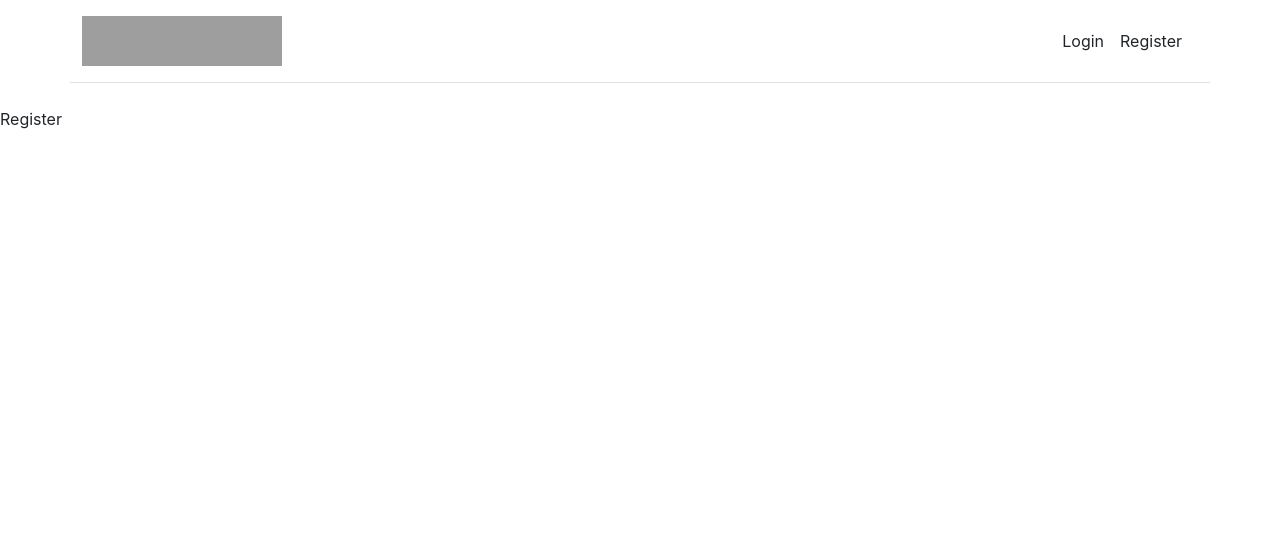
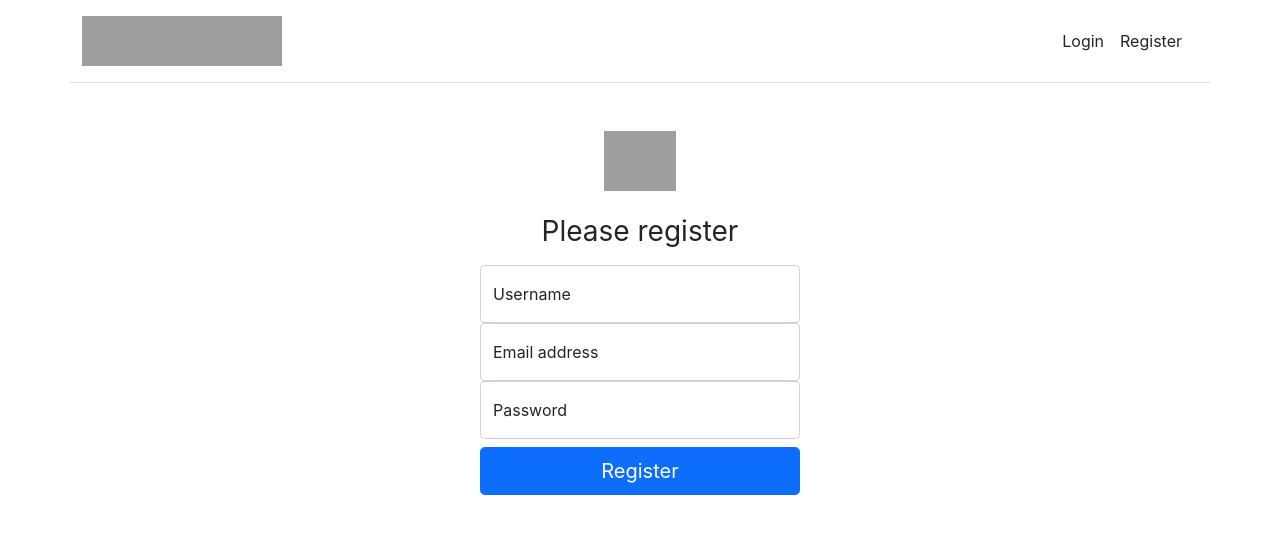
Before and after one commit to jamshid-zayniyev/Authorization, a React (Create React App) app: page /register in a window 1280 px wide. Shown: the top 534 px of the page. Built offline with nearby package versions, Linux system fonts and the light colour scheme; grey boxes are pictures that could not be loaded.

Commit message:
fgf
fhgf

```diff
--- a/package.json
+++ b/package.json
@@ -3,11 +3,14 @@
   "version": "0.1.0",
   "private": true,
   "dependencies": {
+    "@reduxjs/toolkit": "^1.9.2",
     "@testing-library/jest-dom": "^5.16.5",
     "@testing-library/react": "^13.4.0",
     "@testing-library/user-event": "^13.5.0",
+    "axios": "^1.3.1",
     "react": "^18.2.0",
     "react-dom": "^18.2.0",
+    "react-redux": "^8.0.5",
     "react-router-dom": "^6.8.0",
     "react-scripts": "5.0.1",
     "web-vitals": "^2.1.4"
--- a/src/components/login.jsx
+++ b/src/components/login.jsx
@@ -1,6 +1,33 @@
+import { useState } from "react"
+import { useDispatch, useSelector } from "react-redux"
+import { logo } from "../constants"
+import { loginUserStart } from "../slice/auth"
+import { Input } from "../ui"
 const Login = () => {
+    const [email,setEmail] = useState('')
+    const [password,setPassword] = useState('')
+    const dispatch = useDispatch()
+    const {isLoading} = useSelector(state=>state.auth)
+    const loginHandler =(e)=>{
+      e.preventDefault()
+      dispatch(loginUserStart())
+    }
   return (
-    <div>Login</div>
+    <div className="text-center mt-5">
+    <main className="form-signin w-25 m-auto">
+  <form>
+    <img className="mb-4" src={logo} alt="" width="72" height="60"/>
+    <h1 className="h3 mb-3 fw-normal">Please login</h1>
+
+
+    <Input label={'Email address'} state={email} setState={setEmail}/>
+
+    <Input label={'Password'} type={'password'} state={password} setState={setPassword}/>
+
+    <button className="w-100 btn btn-lg btn-primary mt-2" type="submit" disabled={isLoading} onClick={loginHandler}>{isLoading ? "loading..." : "Login"}</button>
+  </form>
+</main>
+</div>
   )
 }
 
--- a/src/components/navbar.jsx
+++ b/src/components/navbar.jsx
@@ -3,12 +3,12 @@ import { logo } from "../constants"
 
 const Navbar = () => {
   return (
-    <div class="d-flex flex-column flex-md-row align-items-center pb-3 mb-4 border-bottom container pt-3">
+    <div className="d-flex flex-column flex-md-row align-items-center pb-3 mb-4 border-bottom container pt-3">
      <Link to={'/'}>
         <img src={logo} alt="" width={200} height={50} />
      </Link>
 
-      <nav class="d-inline-flex mt-2 mt-md-0 ms-md-auto">
+      <nav className="d-inline-flex mt-2 mt-md-0 ms-md-auto">
         <Link to={"/login"} className="me-3 py-2 text-dark text-decoration-none">
             Login
         </Link>
--- a/src/components/register.jsx
+++ b/src/components/register.jsx
@@ -1,6 +1,44 @@
+import { useState } from "react"
+import { useDispatch, useSelector } from "react-redux"
+import { logo } from "../constants"
+import AuthService from "../service/auth"
+import { registerUserFailure, registerUserStart, registerUserSuccess } from "../slice/auth"
+import { Input } from "../ui"
 const Register = () => {
+    const [name,setName] = useState('')
+    const [email,setEmail] = useState('')
+    const [password,setPassword] = useState('')
+    const dispatch = useDispatch()
+    const {isLoading} = useSelector(state=>state.auth)
+    const loginHandler = async (e)=>{
+      e.preventDefault()
+      dispatch(registerUserStart())
+      const user = {username: name, email, password}
+      try {
+      const response = await AuthService.userRegister(user)
+      console.log(response);
+      console.log(user);
+      dispatch(registerUserSuccess())
+      } catch (error) {
+      dispatch(registerUserFailure())
+      }
+    }
   return (
-    <div>Register</div>
+    <div className="text-center mt-5">
+    <main className="form-signin w-25 m-auto">
+  <form>
+    <img className="mb-4" src={logo} alt="" width="72" height="60"/>
+    <h1 className="h3 mb-3 fw-normal">Please register</h1>
+    <Input label={'Username'} state={name} setState={setName}/>
+
+    <Input label={'Email address'} state={email} setState={setEmail}/>
+
+    <Input label={'Password'} type={'password'} state={password} setState={setPassword}/>
+
+    <button className="w-100 btn btn-lg btn-primary mt-2" type="submit" disabled={isLoading} onClick={loginHandler}>{isLoading ? "loading..." : "Register"}</button>
+  </form>
+</main>
+</div>
   )
 }
 
--- a/src/index.js
+++ b/src/index.js
@@ -3,11 +3,15 @@ import ReactDOM from 'react-dom/client';
 import './index.css';
 import App from './App';
 import { BrowserRouter } from 'react-router-dom';
+import { Provider } from 'react-redux'
+import store from './store';
 const root = ReactDOM.createRoot(document.getElementById('root'));
 root.render(
   <React.StrictMode>
     <BrowserRouter>
-      <App />
+    <Provider store={store}>
+      <App/>
+    </Provider>
     </BrowserRouter>
   </React.StrictMode>
 );
--- /dev/null
+++ b/src/service/api.js
@@ -0,0 +1,4 @@
+import axios from "axios";
+
+axios.defaults.baseURL = 'https://api.realworld.io/api'
+export default axios
--- /dev/null
+++ b/src/service/auth.js
@@ -0,0 +1,15 @@
+import axios from "./api"
+
+const AuthService = {
+    async userRegister(user) {
+        const response = await axios.post('/users',{user:user})
+        return response
+    },
+    async userLogin() {
+        // const response = await axios.post('/users/login')
+    },
+    async getUser() {
+        // const response = await axios.get('/user')
+    },
+}
+export default AuthService
--- /dev/null
+++ b/src/slice/auth.js
@@ -0,0 +1,33 @@
+import { createSlice } from '@reduxjs/toolkit'
+const initialState={
+    isLoading:false,
+    loggedIn:false,
+    user:null,
+    error:null,
+}
+export const authSlice = createSlice({
+    name:'auth',
+    initialState,
+    reducers:{
+        //LOGIN
+        loginUserStart:state=>{
+            state.isLoading = true
+        },
+        loginUserSuccess:state=>{},
+        loginUserFailure:state=>{},
+        //REGISTER
+        registerUserStart:state=>{
+            state.isLoading = true
+        },
+        registerUserSuccess:state=>{
+            state.isLoading = false
+            state.loggedIn = true
+        },
+        registerUserFailure:state=>{
+            state.isLoading = false
+            state.error = 'error'
+        },
+    }
+})
+export const {loginUserStart,registerUserStart,registerUserSuccess,registerUserFailure} = authSlice.actions
+export default authSlice.reducer
--- /dev/null
+++ b/src/store/index.js
@@ -0,0 +1,8 @@
+import { configureStore } from '@reduxjs/toolkit'
+import AuthReducer from "../slice/auth"
+export default configureStore({
+  reducer: {
+    auth:AuthReducer
+  },
+  devTools: process.env.NODE_ENV !== 'production',
+})
--- /dev/null
+++ b/src/ui/index.js
@@ -0,0 +1 @@
+export {default as Input} from "./input"
--- /dev/null
+++ b/src/ui/input.jsx
@@ -0,0 +1,10 @@
+const Input = ({label,state,setState,type = "text"}) => {
+  return (
+    <div className="form-floating">
+      <input type={type} className="form-control" id="floatingInput" value={state} placeholder={label} onChange={(e)=>setState(e.target.value)}/>
+      <label htmlFor="floatingInput">{label}</label>
+    </div>
+  )
+}
+
+export default Input
```
Also changed, not shown: 1 other file (tests, documents, lock files or other folders).
